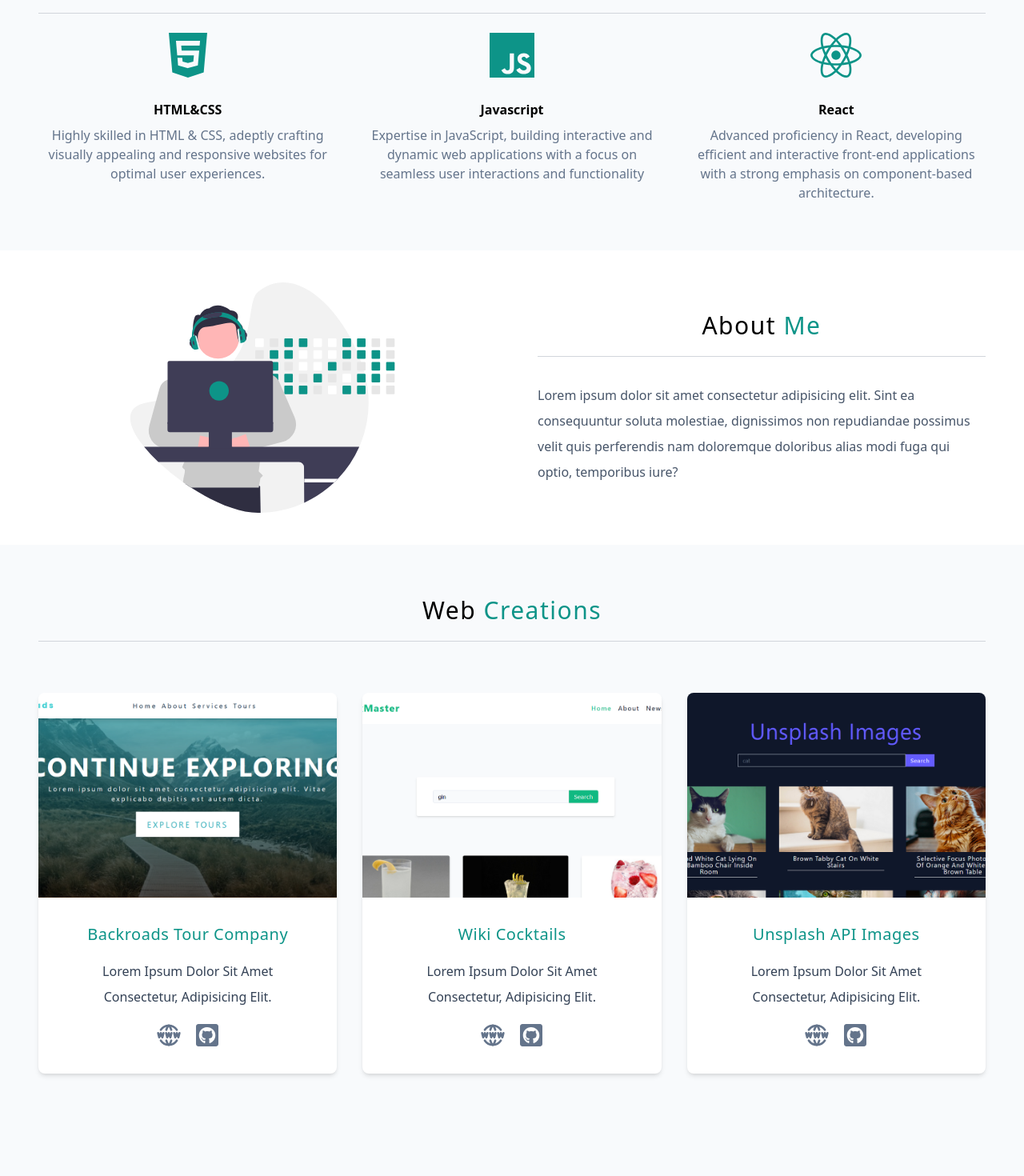
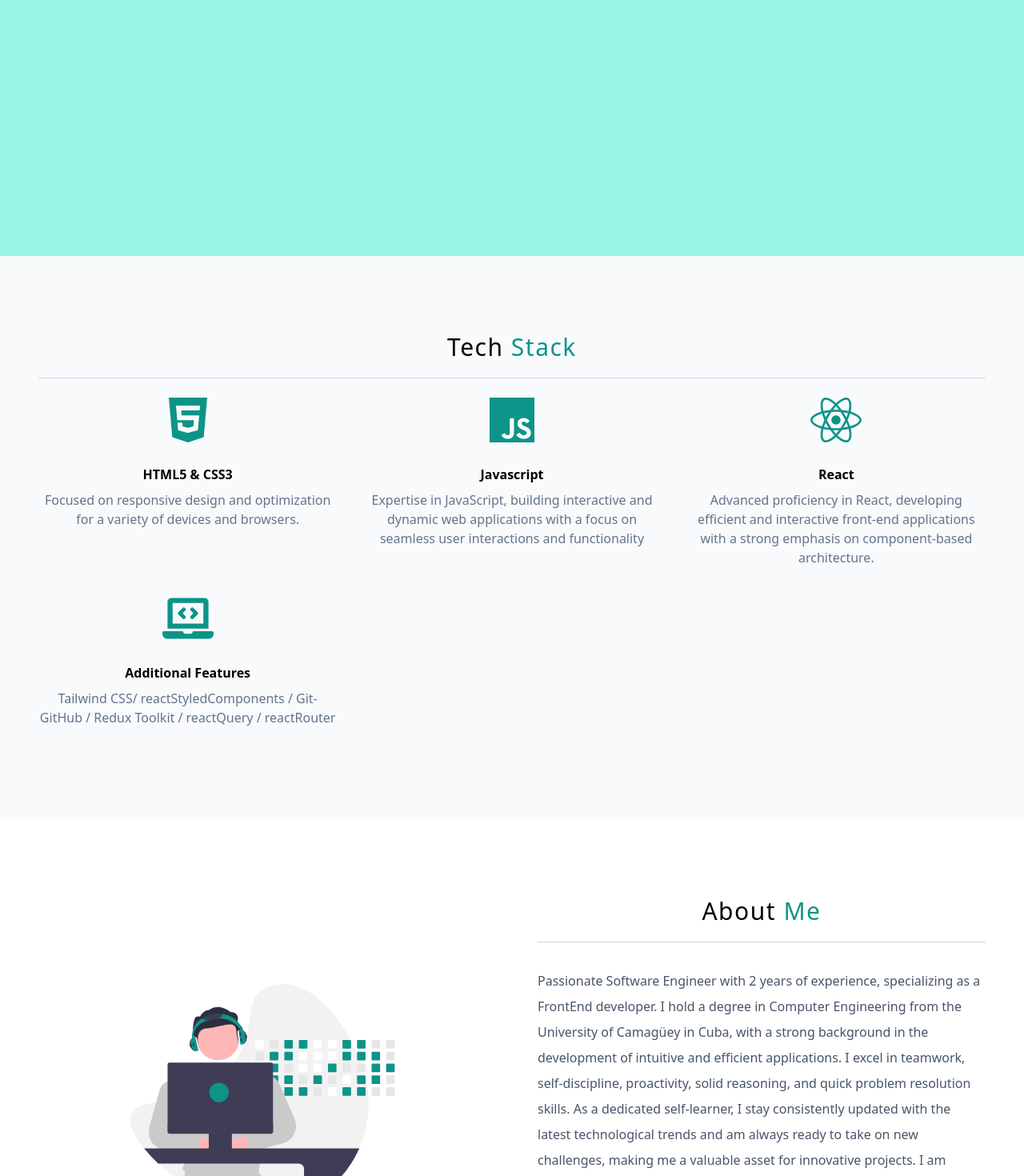
Before and after one commit to greluma/portafolio-react-tailwind, a React (Vite) app: page / in a window 1280 px wide. Shown: the part 580-2050 px from the top of the page at 80% size. Built offline with nearby package versions, Linux system fonts and the light colour scheme.

Commit message:
data act

```diff
--- a/src/components/About.jsx
+++ b/src/components/About.jsx
@@ -3,13 +3,13 @@ import SectionTitle from './utils/SectionTitle'
 
 const About = () => {
     return (
-        <section className='bg-white py-10' id='about'>
+        <section className='bg-white py-24' id='about'>
             <div className="align-element grid md:grid-cols-2 items-center gap-16">
                 <img src={aboutImg} alt="about img" className='w-full h-72' />
                 <article>
                     <SectionTitle text={['about', 'me']}></SectionTitle>
                     {/* cspell:disable */}
-                    <p className='text-slate-600 mt-8 leading-loose'>Lorem ipsum dolor sit amet consectetur adipisicing elit. Sint ea consequuntur soluta molestiae, dignissimos non repudiandae possimus velit quis perferendis nam doloremque doloribus alias modi fuga qui optio, temporibus iure?</p>
+                    <p className='text-slate-600 mt-8 leading-loose'>Passionate Software Engineer with 2 years of experience, specializing as a FrontEnd developer. I hold a degree in Computer Engineering from the University of Camagüey in Cuba, with a strong background in the development of intuitive and efficient applications. I excel in teamwork, self-discipline, proactivity, solid reasoning, and quick problem resolution skills. As a dedicated self-learner, I stay consistently updated with the latest technological trends and am always ready to take on new challenges, making me a valuable asset for innovative projects. I am seeking a challenging role where I can apply and expand my technical skills and professional horizons. My goal is to contribute to the development of exceptional user experiences with modern and advanced approaches. I am enthusiastic about the idea of being part of a dynamic team where I can contribute to its growth and that of the company.</p>
                     {/* cspell:enable */}
                 </article>
             </div>
--- a/src/components/Hero.jsx
+++ b/src/components/Hero.jsx
@@ -1,10 +1,11 @@
 // cspell:ignore Linkedin
-import { FaGithubSquare, FaLinkedin } from 'react-icons/fa';
+import { FaGithubSquare, FaLinkedin, FaFacebookSquare, FaInstagramSquare } from 'react-icons/fa';
+import { RiMailFill } from "react-icons/ri";
 import heroImg from '../assets/dev1.svg'
 
 const Hero = () => {
     return (
-        <div className='bg-teal-200 py-24'>
+        <div className='bg-teal-200 py-24 h-screen' id='home'>
             <div className=" align-element align-e grid md:grid-cols-2 items-center gap-8">
                 <article>
                     {/*eslint-disable-next-line react/no-unescaped-entities*/}
@@ -18,6 +19,9 @@ const Hero = () => {
                     <div className="flex gap-x-4 mt-4">
                         <a href="https://github.com/greluma" target="_blank" rel='noreferrer'><FaGithubSquare className='h-8 w-8 hover:text-teal-600 duration-300' /></a>
                         <a href="https://www.linkedin.com/in/manuel-rodriguez-prieto-252a50242/" target="_blank" rel='noreferrer'><FaLinkedin className='h-8 w-8 hover:text-teal-600 duration-300' /></a>
+                        <a href="https://www.facebook.com/profile.php?id=100074574602402" target="_blank" rel='noreferrer'><FaFacebookSquare className='h-8 w-8 hover:text-teal-600 duration-300' /></a>
+                        <a href="https://www.instagram.com/rodriguezprieto__/" target="_blank" rel='noreferrer'><FaInstagramSquare className='h-8 w-8 hover:text-teal-600 duration-300' /></a>
+                        <a href="mailto:greluma2@gmail.com" target="_blank" rel='noreferrer'><RiMailFill className='h-8 w-8 hover:text-teal-600 duration-300' /></a>
                     </div>
                 </article>
                 <article >
--- a/src/components/Navbar.jsx
+++ b/src/components/Navbar.jsx
@@ -1,8 +1,15 @@
+import { useEffect, useRef } from 'react';
 import { links } from "../data"
 
 const Navbar = () => {
+    const navRef = useRef();
+
+    useEffect(() => {
+        console.log(navRef.current.offsetHeight);
+    }, []);
+
     return (
-        <nav className="bg-teal-200">
+        <nav ref={navRef} className="bg-teal-200">
             <div className="align-element py-4 flex flex-col sm:flex-row sm:gap-x-16 sm:items-center sm:py-8">
                 <h2 className="text-3xl font-bold">Web<span className="text-teal-600">Dev</span></h2>
                 <div className="flex gap-x-3">
@@ -15,4 +22,4 @@ const Navbar = () => {
         </nav>
     )
 }
-export default Navbar
+export default Navbar;
--- a/src/components/projects/ProjectCard.jsx
+++ b/src/components/projects/ProjectCard.jsx
@@ -10,9 +10,9 @@ const ProjectCard = ({ url, img, github, title, text }) => {
                 <h2 className="text-xl tracking-wide font-medium text-teal-600">{title}</h2>
                 <p className="mt-4 text-slate-700 leading-loose" >{text}</p>
                 <div className="mt-4 flex gap-x-4 justify-center">
-                    <a href={url} target="_blank" rel="noreferrer">
+                    {url && <a href={url} target="_blank" rel="noreferrer">
                         <TbWorldWww className="h-8 w-8 text-slate-500 hover:text-teal-600 duration-300"></TbWorldWww>
-                    </a>
+                    </a>}
                     <a href={github} target="_blank" rel="noreferrer">
                         <FaGithubSquare className="h-8 w-8 text-slate-500 hover:text-teal-600 duration-300"></FaGithubSquare>
                     </a>
--- a/src/components/projects/Projects.jsx
+++ b/src/components/projects/Projects.jsx
@@ -4,7 +4,7 @@ import SectionTitle from '../utils/SectionTitle'
 
 const Projects = () => {
     return (
-        <section className="py-16 align-element" id="projects">
+        <section className="py-16 align-element h-[90vh]" id="projects">
             <SectionTitle text={['web', 'creations']}></SectionTitle>
             <div className="py-16 grid lg:grid-cols-2 xl:grid-cols-3 gap-8">
                 {projects.map((project) => {
--- a/src/components/skills/Skills.jsx
+++ b/src/components/skills/Skills.jsx
@@ -2,9 +2,11 @@ import { skills } from '../../data'
 import SectionTitle from '../utils/SectionTitle'
 import SkillCard from './SkillCard'
 
+
+
 const Skills = () => {
     return (
-        <section className="py-10 align-element" id="skills">
+        <section className="align-element py-24" id="skills">
             <SectionTitle text={['tech', 'stack']}></SectionTitle>
             <div className="py-5 grid gap-8 md:grid-cols-2 lg:grid-cols-3">
                 {skills.map((skill) => {
--- a/src/data.jsx
+++ b/src/data.jsx
@@ -1,5 +1,6 @@
 import { nanoid } from 'nanoid';
 import { FaHtml5, FaJs, FaReact } from 'react-icons/fa';
+import { FaLaptopCode } from "react-icons/fa";
 
 export const links = [
   // { id: nanoid(), href: '#home', text: 'home' },
@@ -11,9 +12,9 @@ export const links = [
 export const skills = [
   {
     id: nanoid(),
-    title: 'HTML&CSS',
+    title: 'HTML5 & CSS3',
     icon: <FaHtml5 className='h-16 w-16 text-teal-600' />,
-    text: 'Highly skilled in HTML & CSS, adeptly crafting visually appealing and responsive websites for optimal user experiences.',
+    text: 'Focused on responsive design and optimization for a variety of devices and browsers.',
   },
   {
     id: nanoid(),
@@ -27,6 +28,12 @@ export const skills = [
     icon: <FaReact className='h-16 w-16 text-teal-600' />,
     text: 'Advanced proficiency in React, developing efficient and interactive front-end applications with a strong emphasis on component-based architecture.',
   },
+  {
+    id: nanoid(),
+    title: 'Additional Features',
+    icon: <FaLaptopCode className='h-16 w-16 text-teal-600' />,
+    text: 'Tailwind CSS/ reactStyledComponents / Git-GitHub / Redux Toolkit / reactQuery / reactRouter',
+  },
 ];
 
 // cspell:disable
@@ -37,15 +44,7 @@ export const projects = [
     url: 'https://temporal-backroads-app.netlify.app/',
     github: 'https://github.com/greluma/temp-backroads-app',
     title: 'Backroads Tour Company',
-    text: 'Lorem ipsum dolor sit amet consectetur, adipisicing elit.',
-  },
-  {
-    id: nanoid(),
-    img: '/drinks.png',
-    url: 'https://greluma-drinks-master.netlify.app/',
-    github: 'https://github.com/greluma/drinks-master',
-    title: 'Wiki Cocktails',
-    text: 'Lorem ipsum dolor sit amet consectetur, adipisicing elit.',
+    text: 'My first React project. A tour company website with a focus on responsive design and optimization for a variety of devices and browsers.',
   },
   {
     id: nanoid(),
@@ -53,6 +52,13 @@ export const projects = [
     url: 'https://greluma-unsplash-project.netlify.app/',
     github: 'https://github.com/greluma/unsplash-images-tuto',
     title: 'Unsplash API Images',
-    text: 'Lorem ipsum dolor sit amet consectetur, adipisicing elit.',
+    text: 'A React project using the Unsplash API to search for images.',
+  },
+  {
+    id: nanoid(),
+    img: '/unsplash.png',
+    github: 'https://github.com/greluma/unsplash-images-tuto',
+    title: 'This portafolio repository',
+    text: 'For this project I used React, Vite.js and Tailwind CSS',
   },
 ];
```
